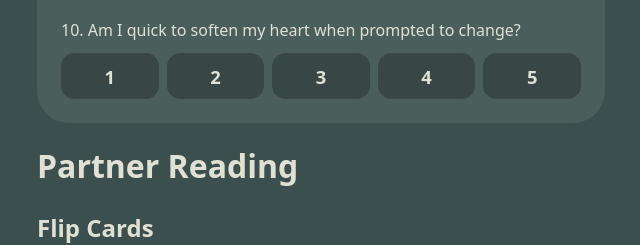
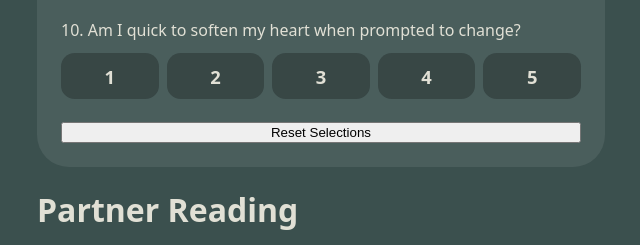
Before and after one commit to dallinnd/23rdSundaySchool, a plain HTML site: page lesson1122.html in a window 1280 px wide. Shown: the part 2034-2279 px from the top of the page, without its empty margins (319-959 px from the left). Drawn offline with Linux system fonts and the light colour scheme.

Commit message:
Add reset button to rating section

```diff
--- a/lesson1122.html
+++ b/lesson1122.html
@@ -148,6 +148,7 @@
                     <label><input type="radio" name="q10" value="5"><span>5</span></label>
                 </div>
             </div>
+            <button type="reset" class="rating-reset">Reset Selections</button>
         </div>
 
         <h1 style="margin-top: 5px; margin-bottom: 0px">Partner Reading</h1>
```
